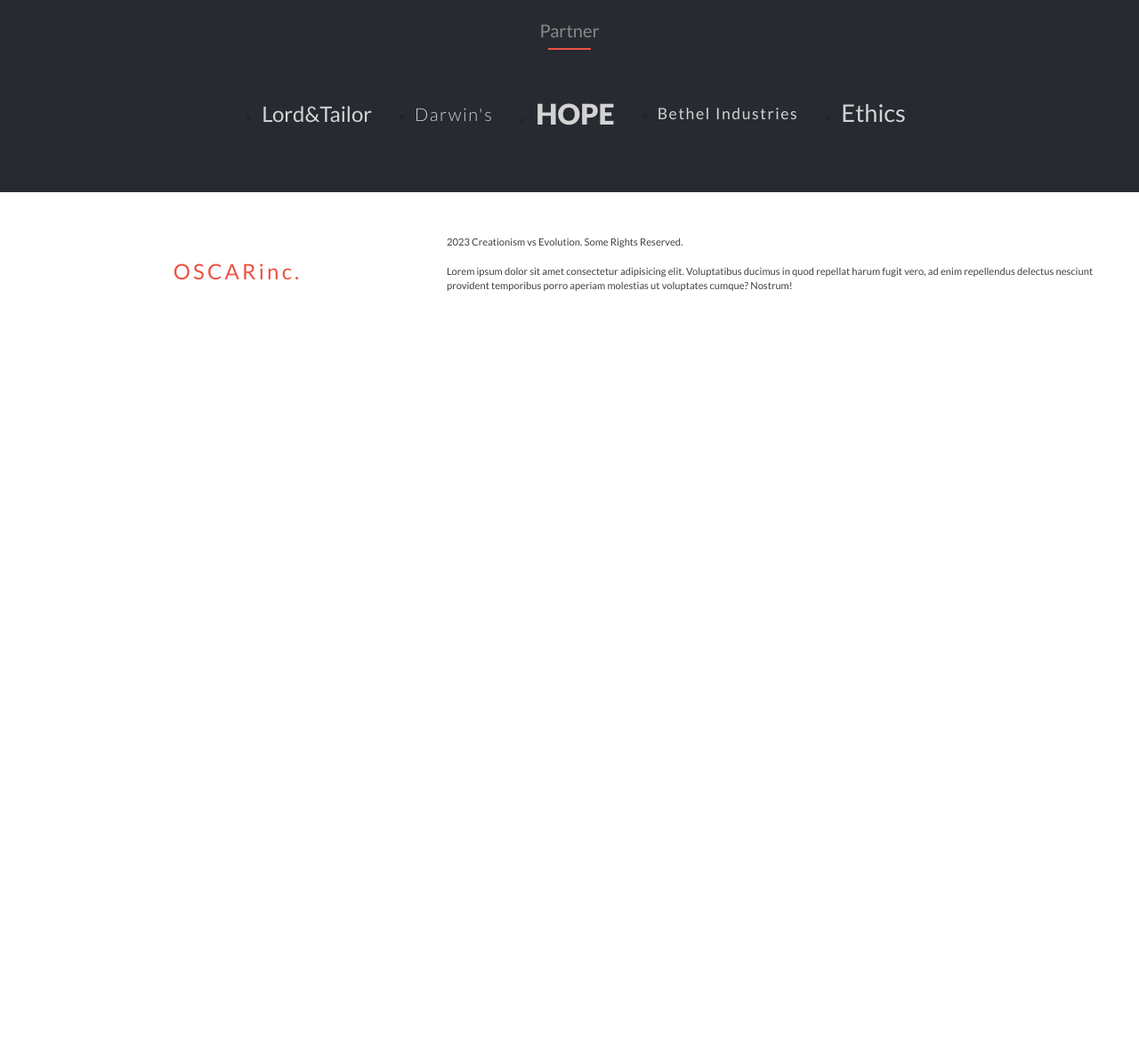
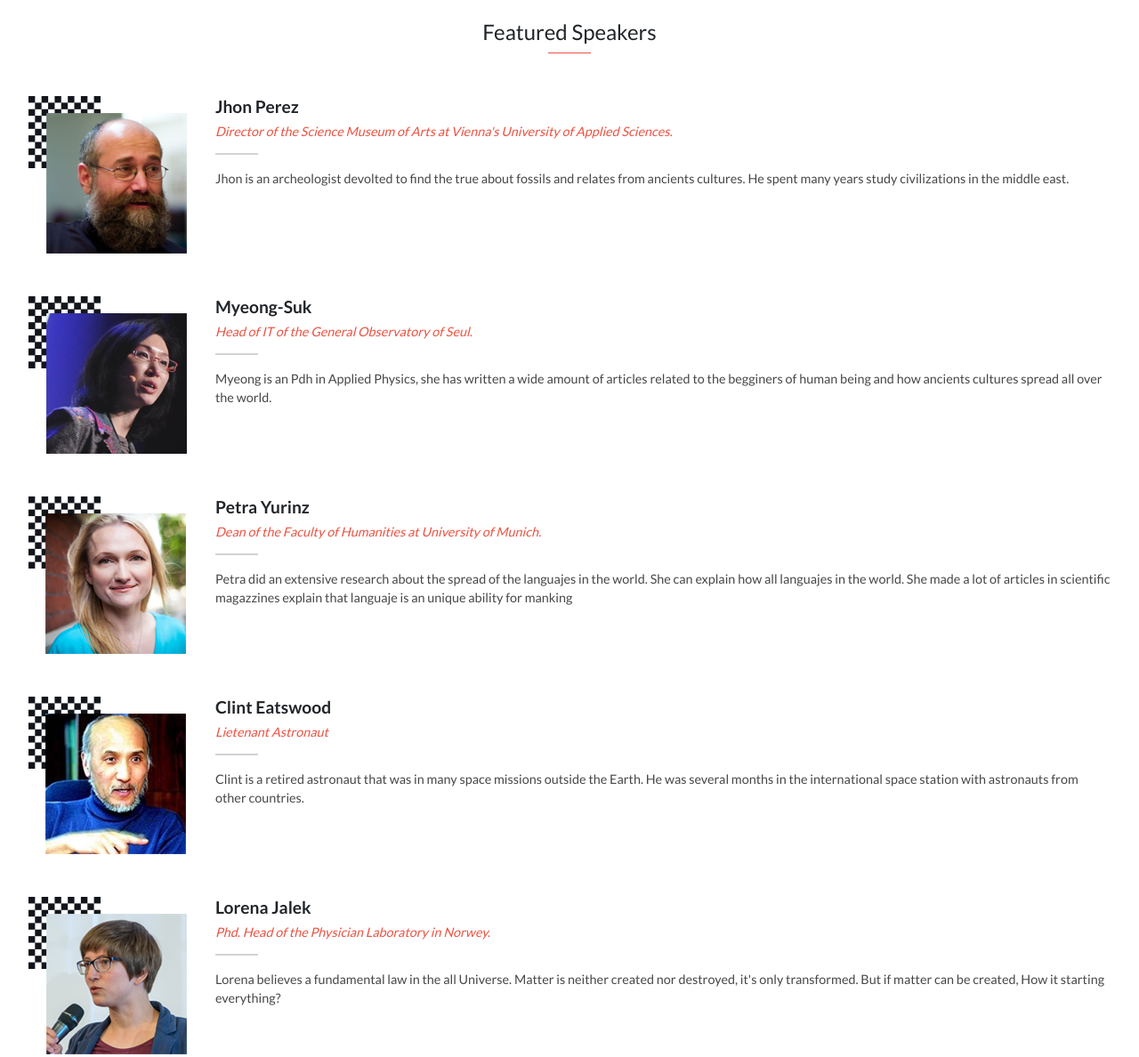
Before and after one commit to oovillagran/Global-Summit-Conference-, a website: page index.html in a window 1280 px wide. Shown: the part 1320-2508 px from the top of the page at 89% size. Before the commit the page ends 1714 px from the top, so only its background shows below. Drawn offline with nearby package versions, Linux system fonts and the light colour scheme.

Commit message:
Add featuredSpeakers section in script.js file

```diff
--- a/index.html
+++ b/index.html
@@ -177,14 +177,22 @@
     </section>
 
     <section class="speakers">
+      <div class="featured">
+        <h4>Featured Speakers</h4>
+      </div>
+      <div class="main-bar"></div>
+
       <div class="grid-container">
-
-
+        <!-- <div class="featuredSpeakers">
+          <img class="cardImg" src="" alt="Speaker Image">
+          <div class="speakersInfo">
+            <h5 class="speakerName"></h5>
+            <h6 class="speakerPosition"></h6>
+            <div class="speakerBar"></div>
+            <p class="speakerExperience"></p>
+          </div>
+        </div> -->
       </div>
-    </section>
-
-    <section class="speakers">
-
     </section>
   </main>
 
@@ -211,5 +219,6 @@
     </div>
   </footer>
 
+  <script src="script.js"></script>
 </body>
 </html>
--- a/script.js
+++ b/script.js
@@ -0,0 +1,64 @@
+const featuredSpeakers = [
+  {
+    portrait: './Images/Speakers/sp1.png',
+    name: 'Jhon Perez',
+    position: 'Director of the Science Museum of Arts at Vienna\'s University of Applied Sciences.',
+    resume: 'Jhon is an archeologist devolted to find the true about fossils and relates from ancients cultures. He spent many years study civilizations in the middle east.',
+    class: 'speaker1',
+  },
+  {
+    portrait: './Images/Speakers/sp2.png',
+    name: 'Myeong-Suk',
+    position: 'Head of IT of the General Observatory of Seul.',
+    resume: 'Myeong is an Pdh in Applied Physics, she has written a wide amount of articles related to the begginers of human being and how ancients cultures spread all over the world.',
+    class: 'speaker2',
+  },
+  {
+    portrait: './Images/Speakers/sp3.png',
+    name: 'Petra Yurinz',
+    position: 'Dean of the Faculty of Humanities at University of Munich.',
+    resume: 'Petra did an extensive research about the spread of the languajes in the world. She can explain how all languajes in the world. She made a lot of articles in scientific magazzines explain that languaje is an unique ability for manking',
+    class: 'speaker3',
+  },
+  {
+    portrait: './Images/Speakers/sp4.png',
+    name: 'Clint Eatswood',
+    position: 'Lietenant Astronaut',
+    resume: 'Clint is a retired astronaut that was in many space missions outside the Earth. He was several months in the international space station with astronauts from other countries.',
+    class: 'speaker4',
+  },
+  {
+    portrait: './Images/Speakers/sp5.png',
+    name: 'Lorena Jalek',
+    position: 'Phd. Head of the Physician Laboratory in Norwey.',
+    resume: 'Lorena believes a fundamental law in the all Universe. Matter is neither created nor destroyed, it\'s only transformed. But if matter can be created, How it starting everything?',
+    class: 'speaker5',
+  },
+  {
+    portrait: './Images/Speakers/sp6.png',
+    name: 'Malek Nahan',
+    position: 'Philosopher and Economist, Head of the National Bank of Bangladesh.',
+    resume: 'Maleks is a Truth Lover, wants to explain to the people how he got an incredible background. He spent many years of his life trought books and psicologist studies related to find the truth.',
+    class: 'speaker6',
+  },
+];
+
+// Dinamic Section Speakers
+const speakersCard = document.querySelector('.grid-container');
+
+featuredSpeakers.forEach((postData) => {
+  const card = document.createElement('div');
+  card.classList.add('card', postData.class);
+  card.innerHTML = `
+    <div class="featuredSpeakers">
+      <img class="cardImg" src="${postData.portrait}" alt="Speaker Image">
+      <div class="speakersInfo">
+        <h5 class="speakerName">${postData.name}</h5>
+        <h6 class="speakerPosition">${postData.position}</h6>
+        <div class="speakerBar"></div>
+        <p class="speakerExperience">${postData.resume}</p>
+      </div>
+    </div>
+  `;
+  speakersCard.appendChild(card);
+});
--- a/styles.css
+++ b/styles.css
@@ -424,8 +424,60 @@ body {
   display: none;
 }
 
+.speakers {
+  padding: 2rem;
+}
+
+.featured {
+  text-align: center;
+  font-weight: 900 !important;
+}
+
 .footer-home {
   display: none;
+}
+
+.card {
+  border: none !important;
+  /* flex-direction: row !important; */
+  gap: 2rem !important;
+  margin: 3rem 0;
+}
+
+.featuredSpeakers {
+  display: flex;
+}
+
+.cardImg {
+  /* width: 100%; */
+  height: 100%;
+}
+
+.speakersInfo {
+  margin-left: 2rem;
+}
+
+.speakerName {
+  font-size: 1.2rem;
+  font-weight: 700;
+}
+
+.speakerPosition {
+  color: #ec5242;
+  font-style: italic;
+  font-size: 0.9rem;
+}
+
+.speakerBar {
+  background-color: #d3d3d3;
+  width: 3rem;
+  height: 0.1rem;
+  margin: 1rem 0
+}
+
+.speakerExperience {
+  color: #474747;
+  font-size: 0.9rem;
 }
 
 /* desktop media querie */
```
Also changed, not shown: Images/Speakers/sp1.png (added), Images/Speakers/sp1.webp (deleted), Images/Speakers/sp2.png (added), Images/Speakers/sp2.webp (deleted), Images/Speakers/sp3.png (added), Images/Speakers/sp3.webp (deleted), Images/Speakers/sp4.png (added), Images/Speakers/sp4.webp (deleted), Images/Speakers/sp5.png (added), Images/Speakers/sp5.webp (deleted), Images/Speakers/sp6.png (added), Images/Speakers/sp6.webp (deleted).
